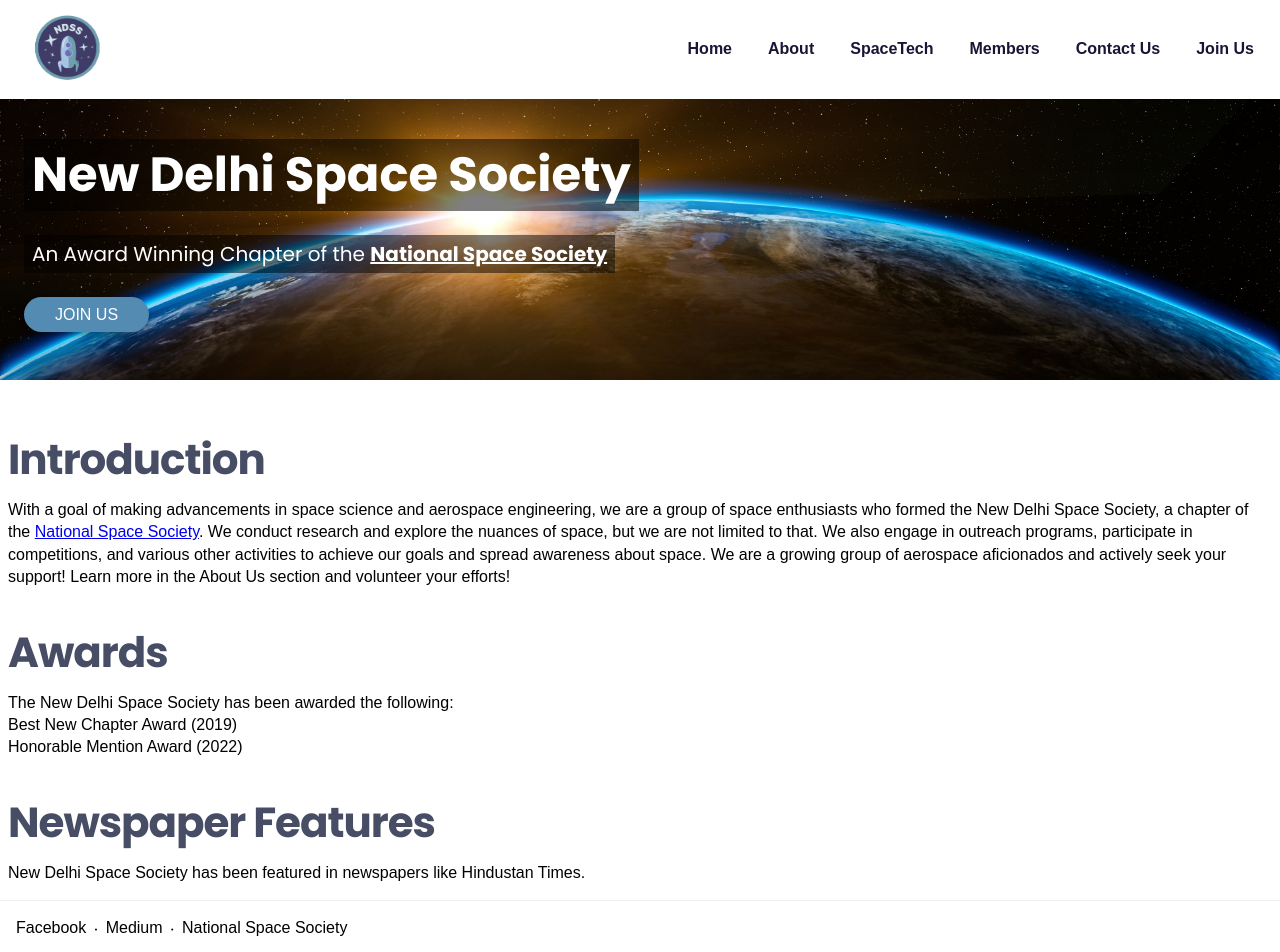
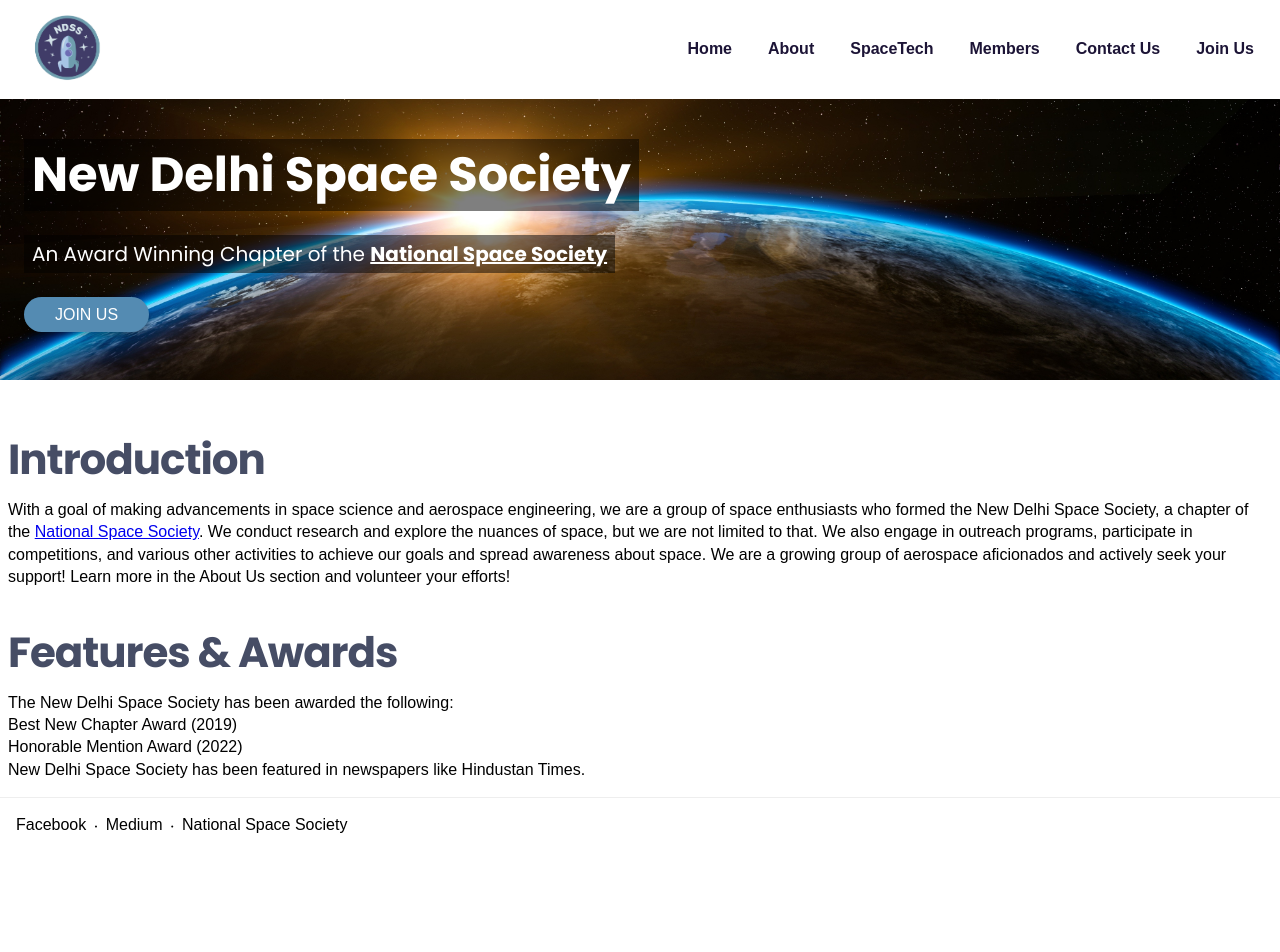
Before and after one commit to New-Delhi-Space-Society/new-delhi-space-society.github.io, a Next.js app: page / in a window 1280 px wide. Shown: the top 952 px of the page. After the commit the page ends 855 px from the top, so only its background shows below. Built offline with nearby package versions, Linux system fonts and the light colour scheme.

Commit message:
Update Contents.tsx

```diff
--- a/components/index/Contents.tsx
+++ b/components/index/Contents.tsx
@@ -15,17 +15,15 @@ export default function Contents() {
           . We conduct research and explore the nuances of space, but we are not limited to that. We also engage in outreach programs, participate in competitions, and various other activities to achieve our goals and spread awareness about space. We are a growing group of aerospace aficionados and actively seek your support! Learn more in the About Us section and volunteer your efforts!
         </KBody>
       </SubHeadingContents>
-      <SubHeadingContents title="Awards">
+      <SubHeadingContents title="Features & Awards">
         <KBody>
           The New Delhi Space Society has been awarded the following:
           <ul>
             <li>Best New Chapter Award (2019)</li>
             <li>Honorable Mention Award (2022)</li>
           </ul>
+         New Delhi Space Society has been featured in newspapers like Hindustan Times.
         </KBody>
-      </SubHeadingContents>
-      <SubHeadingContents title="Newspaper Features">
-        <KBody>New Delhi Space Society has been featured in newspapers like Hindustan Times.</KBody>
       </SubHeadingContents>
     </AppContainer>
   );
```
